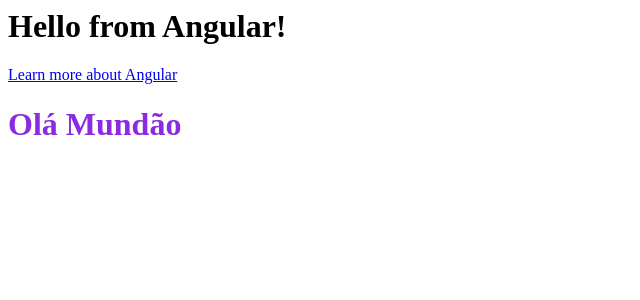
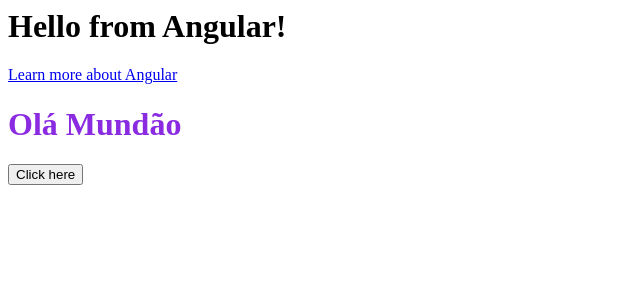
Before and after one commit to DiogoVD/stackblitz-starters-9unn1c, an Angular app: page / in a window 1280 px wide. Shown: the top 300 px of the page, without its empty margins (0-640 px from the left). Built offline with nearby package versions, Linux system fonts and the light colour scheme.

Commit message:
4 files modified

```diff
--- a/src/app/app.component.html
+++ b/src/app/app.component.html
@@ -3,3 +3,4 @@
   Learn more about Angular
 </a>
 <helloApp> </helloApp>
+<my-button></my-button>
--- a/src/app/components/button.component.html
+++ b/src/app/components/button.component.html
@@ -0,0 +1,3 @@
+<div>
+  <button>{{buttonText}}</button>
+</div>
--- a/src/app/components/button.component.ts
+++ b/src/app/components/button.component.ts
@@ -4,6 +4,8 @@
   selector: 'my-button',
   templateUrl: './button.component.html',
   styleUrls: ['./button.component.css'],
-  standalone: true
+  standalone: true,
 })
-export class myButton {}
+export class myButton {
+  buttonText = 'Click here';
+}
--- a/src/main.ts
+++ b/src/main.ts
@@ -3,11 +3,12 @@
 import { CommonModule } from '@angular/common';
 import { bootstrapApplication } from '@angular/platform-browser';
 import { helloApp } from './app/hello.component';
+import { myButton } from './app/components/button.component';
 
 @Component({
   selector: 'my-app',
   standalone: true,
-  imports: [CommonModule, helloApp],
+  imports: [CommonModule, helloApp, myButton],
   templateUrl: './app/app.component.html',
 })
 export class App {
```
